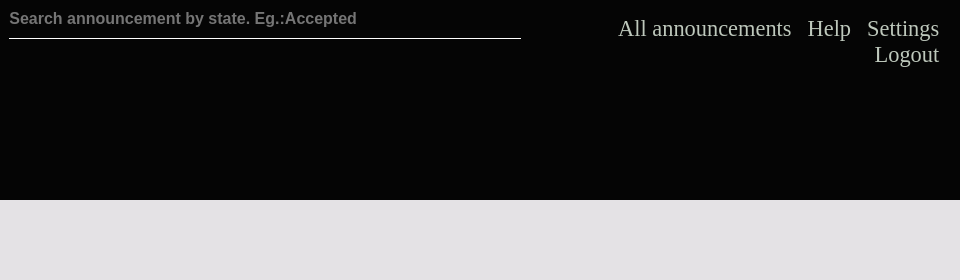
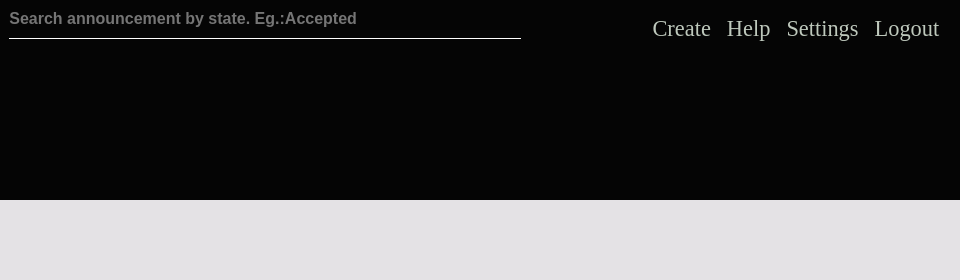
Before and after one commit to descholar-ceo/AnnounceIT, a plain HTML site: page UI/html/user-profile.html in a window 1280 px wide. Shown: the top 280 px of the page, 320-1280 px from the left. Drawn offline with Linux system fonts and the light colour scheme.

Commit message:
feat(profile-page):User sees profilepage
-User sees where to click when he/she wants to create new announcement

[Delivers#170773943]

```diff
--- a/UI/html/user-profile.html
+++ b/UI/html/user-profile.html
@@ -27,7 +27,7 @@
         <nav>
           <ul>
             <li>
-              <a href="#">All announcements</a>
+              <a href="#">Create</a>
             </li>
             <li>
               <a href="#">Help</a>
```
